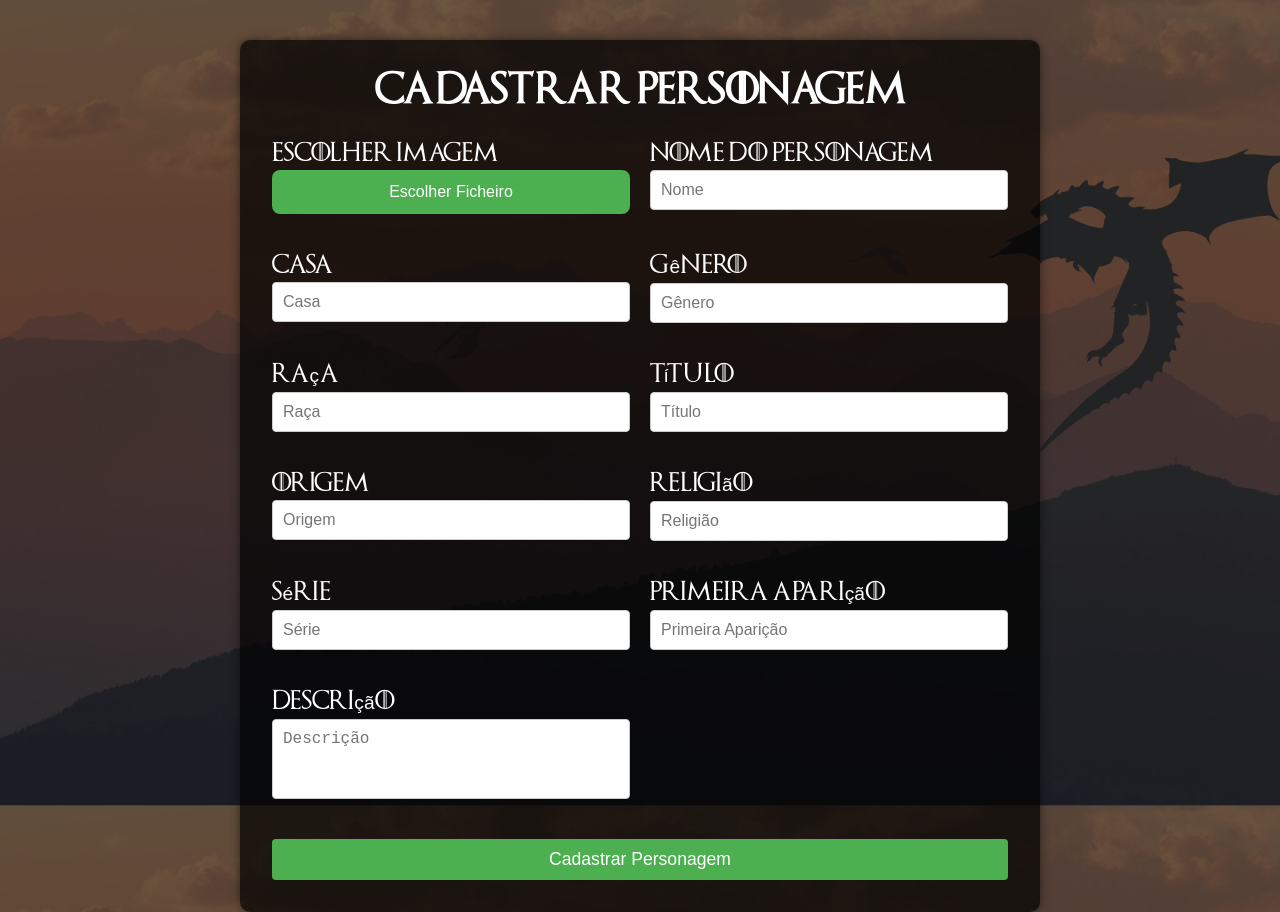
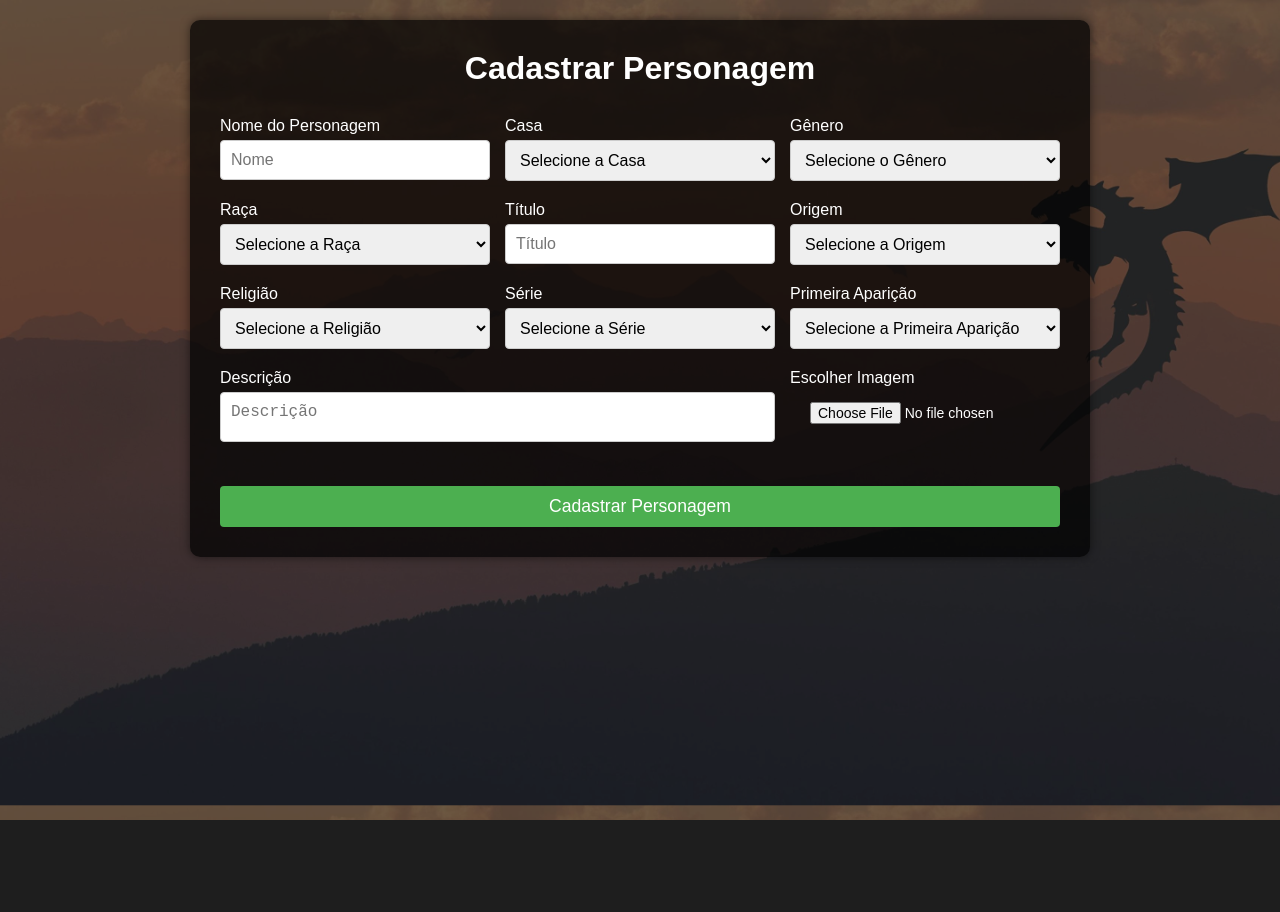
Before and after one commit to WordleOfThrones/WordleOfThrones-wordleofthrones-front, a Next.js app: page /dataGame in a window 1280 px wide. After the commit the page ends 820 px from the top, so only its background shows below. Built offline with nearby package versions, Linux system fonts and the light colour scheme; no server answers.

Commit message:
atualização

```diff
--- a/src/components/CharacterForm.tsx
+++ b/src/components/CharacterForm.tsx
@@ -57,22 +57,8 @@ export default function CharacterForm() {
     <div className={styles.container}>
       <div className={styles.formWrapper}>
         <h1 className={styles.formTitle}>Cadastrar Personagem</h1>
-
         <form onSubmit={handleFormSubmit}>
           <div className={styles.formGrid}>
-            <div className={styles.formGroup}>
-              <label className={styles.formLabel}>Escolher Imagem</label>
-              <div className={styles.formFileInputWrapper}>
-                <input
-                  type="file"
-                  className={styles.formFileInput}
-                  onChange={handleImageChange}
-                />
-                <button className={styles.customFileButton} type="button">Escolher Ficheiro</button>
-              </div>
-              {image && <p className={styles.fileName}>{image.name}</p>}
-            </div>
-
             <div className={styles.formGroup}>
               <label className={styles.formLabel}>Nome do Personagem</label>
               <input
@@ -87,38 +73,63 @@ export default function CharacterForm() {
 
             <div className={styles.formGroup}>
               <label className={styles.formLabel}>Casa</label>
-              <input
-                type="text"
+              <select
                 className={styles.formInput}
-                placeholder="Casa"
                 value={house}
                 onChange={(e) => setHouse(e.target.value)}
-                required
-              />
+                required>
+                <option value="">Selecione a Casa</option>
+                <option value="Targaryen">Targaryen</option>
+                <option value="Stark">Stark</option>
+                <option value="Lannister">Lannister</option>
+                <option value="Baratheon">Baratheon</option>
+                <option value="Greyjoy">Greyjoy</option>
+                <option value="Martell">Martell</option>
+                <option value="Tyrell">Tyrell</option>
+                <option value="Arryn">Arryn</option>
+                <option value="Tully">Tully</option>
+                <option value="Bolton">Bolton</option>
+                <option value="Frey">Frey</option>
+                <option value="Hightower">Hightower</option>
+                <option value="Velaryon">Velaryon</option>
+                <option value="Strong">Strong</option>
+                <option value="Reed">Reed</option>
+                <option value="Mormont">Mormont</option>
+                <option value="Karstark">Karstark</option>
+                <option value="Umber">Umber</option>
+              </select>
             </div>
 
             <div className={styles.formGroup}>
               <label className={styles.formLabel}>Gênero</label>
-              <input
-                type="text"
+              <select
                 className={styles.formInput}
-                placeholder="Gênero"
                 value={gender}
                 onChange={(e) => setGender(e.target.value)}
-                required
-              />
+                required>
+                <option value="">Selecione o Gênero</option>
+                <option value="H">Homem (Humano)</option>
+                <option value="M">Mulher (Humano)</option>
+                <option value="D">Dragão Macho</option>
+                <option value="F">Dragão Fêmea</option>
+              </select>
             </div>
 
             <div className={styles.formGroup}>
               <label className={styles.formLabel}>Raça</label>
-              <input
-                type="text"
+              <select
                 className={styles.formInput}
-                placeholder="Raça"
                 value={race}
                 onChange={(e) => setRace(e.target.value)}
-                required
-              />
+                required>
+                <option value="">Selecione a Raça</option>
+                <option value="Humano">Humano</option>
+                <option value="Dragão">Dragão</option>
+                <option value="Caminhante Branco">Caminhante Branco</option>
+                <option value="Gigante">Gigante</option>
+                <option value="Filhos da Floresta">Filhos da Floresta</option>
+                <option value="Warg">Warg</option>
+              </select>
             </div>
 
             <div className={styles.formGroup}>
@@ -135,53 +146,81 @@ export default function CharacterForm() {
 
             <div className={styles.formGroup}>
               <label className={styles.formLabel}>Origem</label>
-              <input
-                type="text"
+              <select
                 className={styles.formInput}
-                placeholder="Origem"
                 value={origin}
                 onChange={(e) => setOrigin(e.target.value)}
-                required
-              />
+                required>
+                <option value="">Selecione a Origem</option>
+                <option value="Porto Real">Porto Real</option>
+                <option value="Winterfell">Winterfell</option>
+                <option value="Rochedo Casterly">Rochedo Casterly</option>
+                <option value="Dragonstone">Dragonstone</option>
+                <option value="Harrenhal">Harrenhal</option>
+                <option value="Dorne">Dorne</option>
+                <option value="Ilhas de Ferro">Ilhas de Ferro</option>
+                <option value="Jardim de Cima">Jardim de Cima</option>
+                <option value="Ninho da Águia">Ninho da Águia</option>
+                <option value="Cidadela de Vilavelha">Cidadela de Vilavelha</option>
+                <option value="Essos">Essos</option>
+                <option value="Castelo Negro">Castelo Negro</option>
+                <option value="Driftmark">Driftmark</option>
+                <option value="Valíria">Valíria</option>
+                <option value="Lys">Lys</option>
+              </select>
             </div>
 
             <div className={styles.formGroup}>
               <label className={styles.formLabel}>Religião</label>
-              <input
-                type="text"
+              <select
                 className={styles.formInput}
-                placeholder="Religião"
                 value={religion}
                 onChange={(e) => setReligion(e.target.value)}
-                required
-              />
+                required>
+                <option value="">Selecione a Religião</option>
+                <option value="Fé dos Sete">Fé dos Sete</option>
+                <option value="Deuses Antigos da Floresta">Deuses Antigos da Floresta</option>
+                <option value="R'hllor">R'hllor (Senhor da Luz)</option>
+                <option value="O Deus Afogado">O Deus Afogado</option>
+                <option value="O Deus de Muitas Faces">O Deus de Muitas Faces (Homem Sem Rosto)</option>
+                <option value="Os Grandes Mestres de Meereen">Os Grandes Mestres de Meereen (Cultura Essos)</option>
+                <option value="Fé dos Nove">Fé dos Nove</option>
+              </select>
             </div>
 
             <div className={styles.formGroup}>
               <label className={styles.formLabel}>Série</label>
-              <input
-                type="text"
+              <select
                 className={styles.formInput}
-                placeholder="Série"
                 value={series}
                 onChange={(e) => setSeries(e.target.value)}
-                required
-              />
+                required>
+                <option value="">Selecione a Série</option>
+                <option value="Game of Thrones">Game of Thrones (GoT)</option>
+                <option value="House of the Dragon">House of the Dragon (HotD)</option>
+              </select>
             </div>
 
             <div className={styles.formGroup}>
               <label className={styles.formLabel}>Primeira Aparição</label>
-              <input
-                type="text"
+              <select
                 className={styles.formInput}
-                placeholder="Primeira Aparição"
                 value={firstAppearance}
                 onChange={(e) => setFirstAppearance(e.target.value)}
-                required
-              />
+                required>
+                <option value="">Selecione a Primeira Aparição</option>
+                <option value="Temporada 1">Temporada 1</option>
+                <option value="Temporada 2">Temporada 2</option>
+                <option value="Temporada 3">Temporada 3</option>
+                <option value="Temporada 4">Temporada 4</option>
+                <option value="Temporada 5">Temporada 5</option>
+                <option value="Temporada 6">Temporada 6</option>
+                <option value="Temporada 7">Temporada 7</option>
+                <option value="Temporada 8">Temporada 8</option>
+              </select>
             </div>
 
-            <div className={styles.formGroup}>
+            <div className={styles.formGroup} style={{ gridColumn: 'span 2' }}>
               <label className={styles.formLabel}>Descrição</label>
               <textarea
                 className={styles.formTextarea}
@@ -192,6 +231,15 @@ export default function CharacterForm() {
               />
             </div>
 
+            <div className={styles.formGroup}>
+              <label className={styles.formLabel}>Escolher Imagem</label>
+              <input
+                type="file"
+                className={styles.formFileInput}
+                onChange={handleImageChange}
+              />
+            </div>
+
             <button className={styles.submitButton} type="submit">Cadastrar Personagem</button>
           </div>
         </form>
--- a/src/styles/CharacterForm.module.css
+++ b/src/styles/CharacterForm.module.css
@@ -1,57 +1,86 @@
 .container {
   display: flex;
-  justify-content: center;
-  margin-top: 5vh;
-}
-
-.formWrapper {
-  background-color: rgba(0, 0, 0, 0.7);
-  padding: 2rem;
-  border-radius: 10px;
-  box-shadow: 0px 0px 10px 0px rgba(0, 0, 0, 0.5);
-  width: 80vw;
-  max-width: 800px;
+  flex-direction: column;
+  align-items: center;
+  margin-top: 20px;
 }
 
 .formTitle {
   font-size: 2rem;
   font-weight: bold;
   color: #fff;
-  margin-bottom: 2rem;
+  margin-bottom: 30px;
   text-align: center;
+}
+
+.formWrapper {
+  background-color: rgba(0, 0, 0, 0.7);
+  padding: 30px;
+  border-radius: 10px;
+  box-shadow: 0px 0px 10px 0px rgba(0, 0, 0, 0.5);
+  width: 80%;
+  max-width: 900px;
 }
 
 .formGrid {
   display: grid;
-  grid-template-columns: repeat(2, 1fr);
-  gap: 20px;
+  grid-template-columns: repeat(3, 1fr);
+  grid-gap: 0 15px;
 }
 
 .formGroup {
-  display: flex;
-  flex-direction: column;
   margin-bottom: 20px;
 }
 
 .formLabel {
-  font-size: 1.2rem;
+  font-size: 1rem;
   color: #fff;
-  margin-bottom: 5px;
+  display: block;
 }
 
 .formInput,
 .formTextarea,
 .formFileInput {
+  width: 100%;
   padding: 10px;
   font-size: 1rem;
   border: 1px solid #ccc;
   border-radius: 4px;
+  margin-top: 5px;
 }
 
 .formTextarea {
-  height: 80px;
+  height: 50px;
+  grid-column: span 2;
   resize: none;
-  grid-column: span 2;
+}
+
+.formFileInputWrapper {
+  position: relative;
+  grid-column: span 3;
+  margin: 2.5% 0;
+}
+
+.formFileInput {
+  display: none;
+}
+
+.customFileButton {
+  display: inline-block;
+  background-color: #f0f0f0;
+  color: #333;
+  padding: 0.8rem 1.5rem;
+  font-size: 1rem;
+  border: 1px solid #ccc;
+  border-radius: 4px;
+  cursor: pointer;
+  text-align: center;
+  transition: background-color 0.3s ease;
+  width: 100%;
+}
+
+.customFileButton:hover {
+  background-color: #ddd;
 }
 
 .submitButton {
@@ -62,9 +91,8 @@
   border: none;
   border-radius: 4px;
   cursor: pointer;
-  transition: background-color 0.3s ease;
-  width: 100%;
-  grid-column: span 2;
+  margin-top: 20px;
+  grid-column: span 3;
 }
 
 .submitButton:hover {
@@ -79,39 +107,11 @@
 }
 
 .formFileInput {
-  position: absolute;
-  left: 0;
-  top: 0;
-  opacity: 0;
-  width: 100%;
-  height: 25%;
+  display: inline-block;
+  padding: 10px 20px;
   cursor: pointer;
-  z-index: 2;
+  color: white;
+  border: none;
+  border-radius: 4px;
+  font-size: 14px;
 }
-
-.customFileButton {
-  display: inline-block;
-  background-color: #4CAF50;
-  color: white;
-  padding: 0.8rem 1.5rem;
-  font-size: 1rem;
-  border: none;
-  border-radius: 0.5rem;
-  cursor: pointer;
-  text-align: center;
-  transition: background-color 0.3s ease;
-  width: 100%;
-  z-index: 1;
-  position: relative;
-}
-
-.customFileButton:hover {
-  background-color: #45a049;
-}
-
-.fileName {
-  margin-top: 0.5rem;
-  color: #fff;
-  font-size: 0.9rem;
-  text-align: center;
-}
--- a/src/styles/globals.css
+++ b/src/styles/globals.css
@@ -25,7 +25,7 @@ body {
   background-color: var(--color-one);
   background-image: url('/images/Background.png');
   background-size: cover;
-  font-family: 'GameOfThrones', sans-serif;
+  font-family: Arial, Helvetica, sans-serif;
   overflow-x: hidden;
   height: 100vh;
   width: 100%;
```
